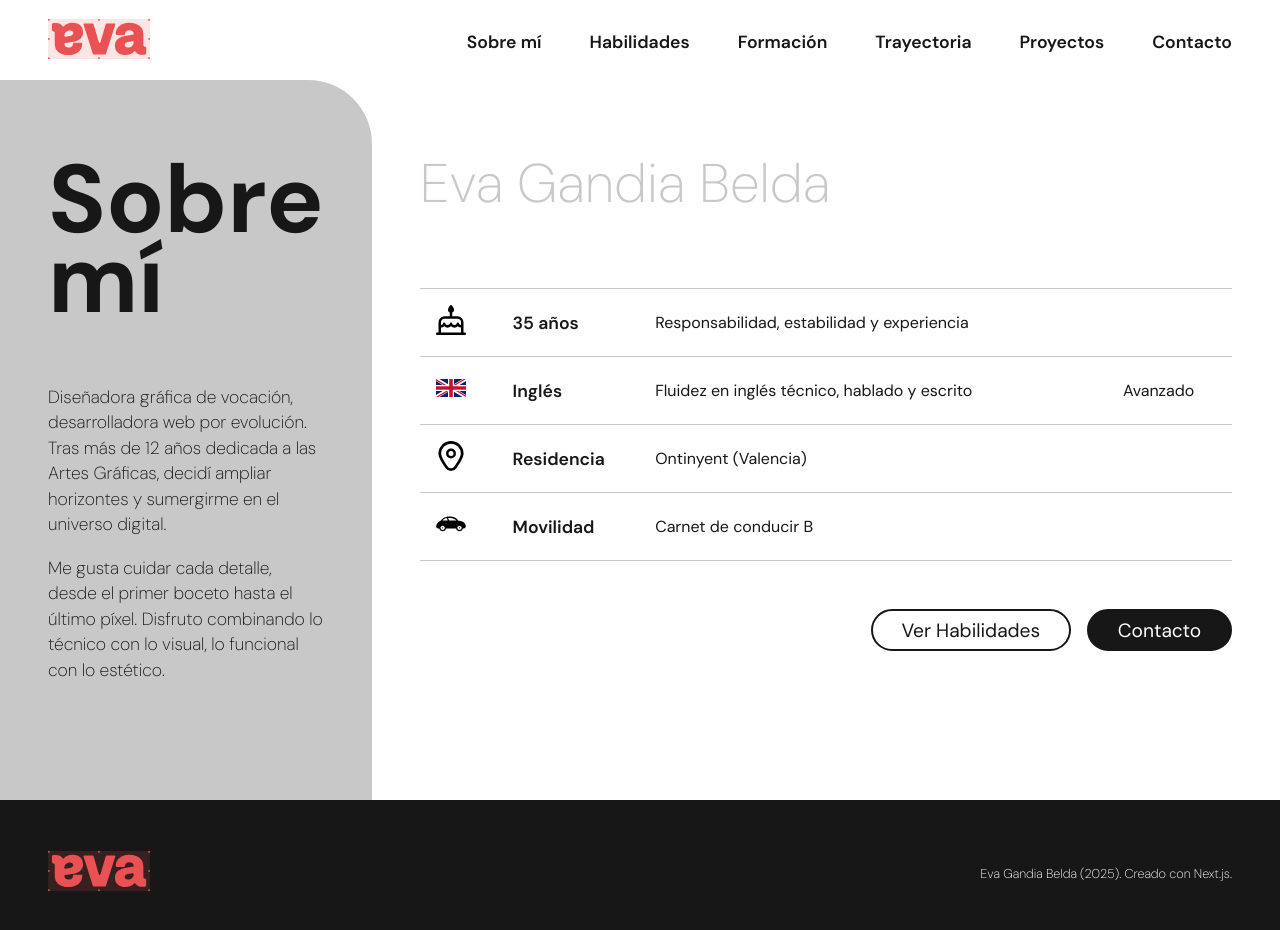
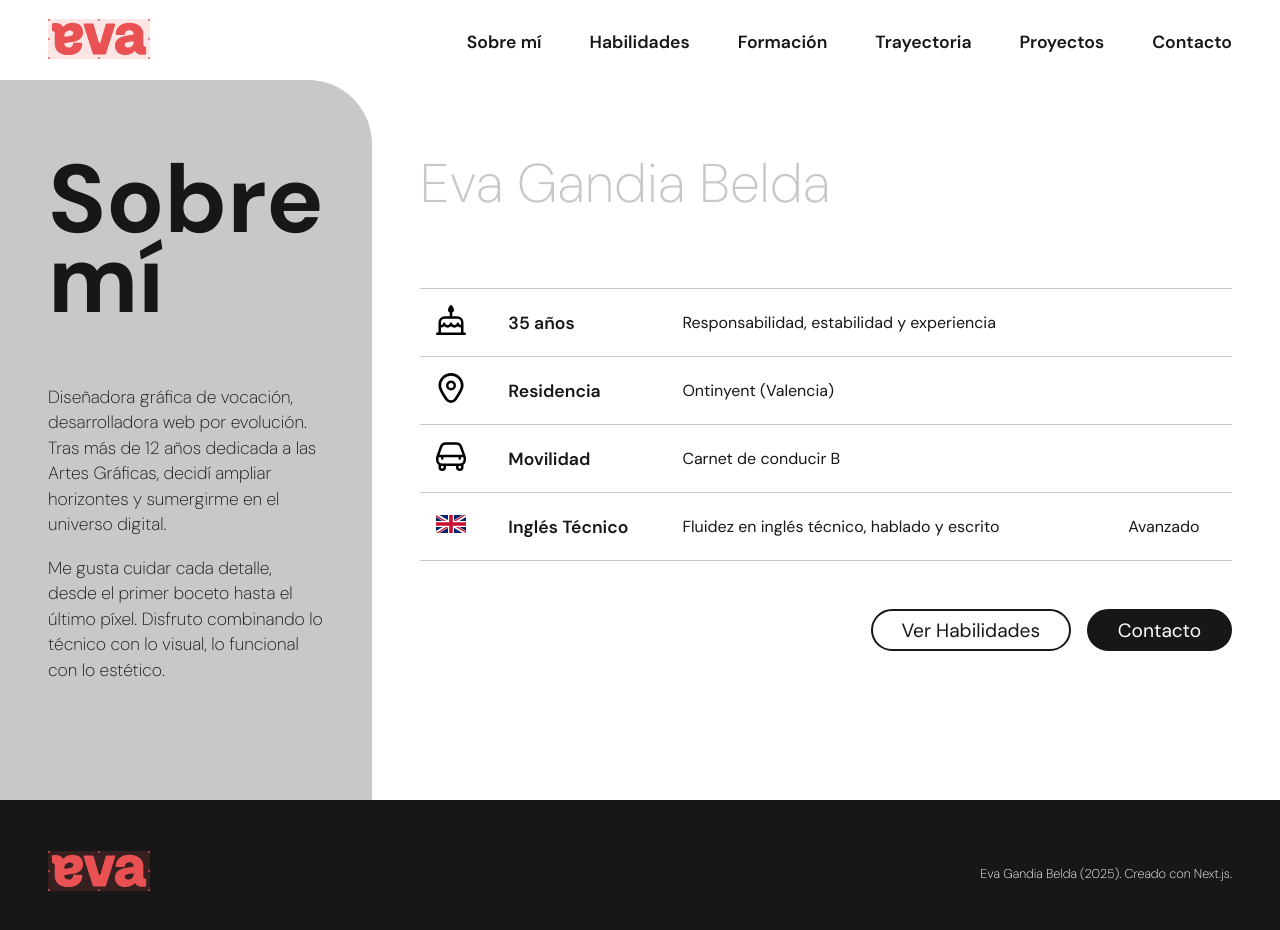
Before and after one commit to evagandiabelda/portafolio, a Next.js app: page /sobre-mi in a window 1280 px wide. Shown: the top 930 px of the page. Built offline with nearby package versions, Linux system fonts and the light colour scheme.

Commit message:
S'afegixen les últimes habilitats. Detalls mínims a la secció 'Sobre mí'.

```diff
--- a/app/habilidades/page.tsx
+++ b/app/habilidades/page.tsx
@@ -217,6 +217,12 @@ export default function Habilidades() {
                                             nivel="Avanzado"
                                         />
                                         <Habilidad
+                                            icono="/icons/icono-escritura.svg"
+                                            nombre="Escritura"
+                                            descripcion="Dominio natural de la ortografía y gramática en Español, Valenciano e Inglés"
+                                            nivel="Avanzado"
+                                        />
+                                        <Habilidad
                                             icono="/icons/icono-fiery.svg"
                                             nombre="Fiery"
                                             descripcion="Gestión de impresión y flujos de trabajo"
@@ -227,12 +233,6 @@ export default function Habilidades() {
                                             nombre="Colorimetría"
                                             descripcion="Uso de herramientas de colorimetría y espectrofotometría"
                                             nivel="Alto"
-                                        />
-                                        <Habilidad
-                                            icono="/icons/icono-coche.svg"
-                                            nombre="Movilidad"
-                                            descripcion="Carnet de conducir B"
-                                            nivel="17 años"
                                         />
                                     </tbody>
                                 </table>
--- a/app/sobre-mi/page.tsx
+++ b/app/sobre-mi/page.tsx
@@ -41,12 +41,6 @@ export default function SobreMi() {
                                 nivel=""
                             />
                             <Habilidad
-                                icono="/icons/icono-english.svg"
-                                nombre="Inglés"
-                                descripcion="Fluidez en inglés técnico, hablado y escrito"
-                                nivel="Avanzado"
-                            />
-                            <Habilidad
                                 icono="/icons/icono-pointer.svg"
                                 nombre="Residencia"
                                 descripcion="Ontinyent (Valencia)"
@@ -57,6 +51,12 @@ export default function SobreMi() {
                                 nombre="Movilidad"
                                 descripcion="Carnet de conducir B"
                                 nivel=""
+                            />
+                            <Habilidad
+                                icono="/icons/icono-english.svg"
+                                nombre="Inglés Técnico"
+                                descripcion="Fluidez en inglés técnico, hablado y escrito"
+                                nivel="Avanzado"
                             />
                         </tbody>
                     </table>
```
Also changed, not shown: public/icons/icono-coche.svg, public/icons/icono-escritura.svg (added).
